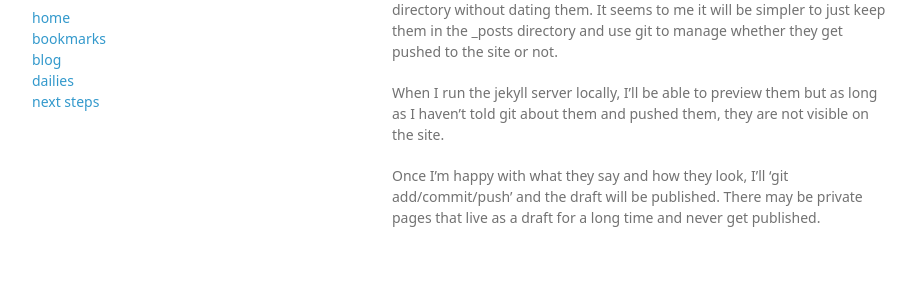
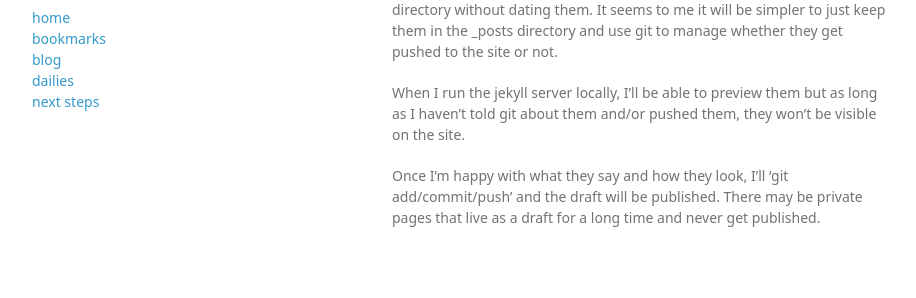
Before and after one commit to tbarron/tbarron.github.io, a Jekyll site: the page built from _posts/2016-11-24-drafts-in-jekyll.md, in a window 1280 px wide. Shown: the part 123-421 px from the top of the page, without its empty margins (178-1094 px from the left). Built offline with Jekyll 4.4.1, drawn with Linux system fonts in a browser that asks for light colours.

Commit message:
- Tweaks

```diff
--- a/_posts/2016-11-24-drafts-in-jekyll.md
+++ b/_posts/2016-11-24-drafts-in-jekyll.md
@@ -7,8 +7,8 @@ keep them in the _posts directory and use git to manage whether they get
 pushed to the site or not.
 
 When I run the jekyll server locally, I'll be able to preview them but as
-long as I haven't told git about them and pushed them, they are not visible
-on the site.
+long as I haven't told git about them and/or pushed them, they won't be
+visible on the site.
 
 Once I'm happy with what they say and how they look, I'll 'git
 add/commit/push' and the draft will be published. There may be private
```
Also changed, not shown: DODO.md (+0 -2 lines), done.md (+5 -0 lines).
